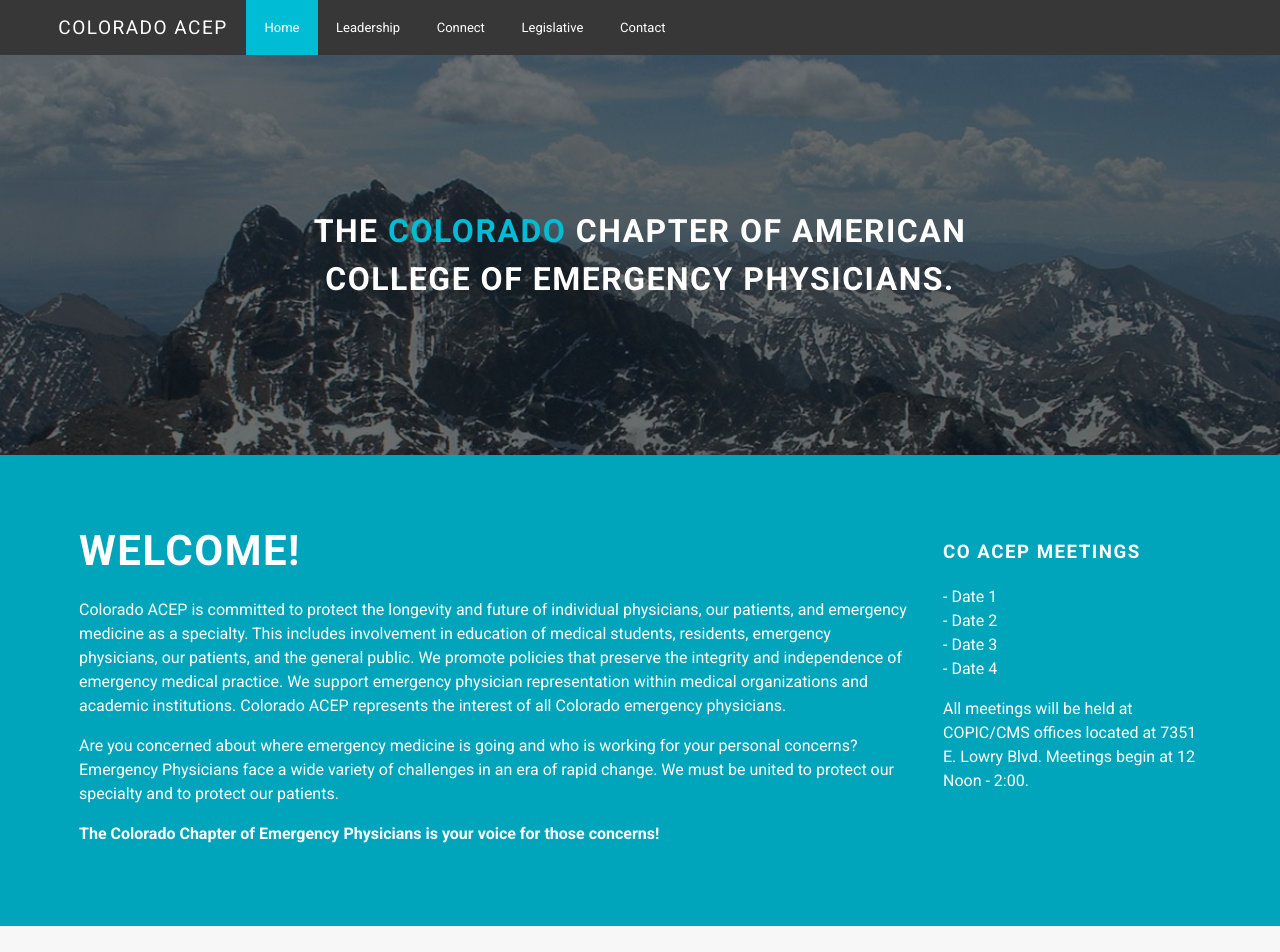
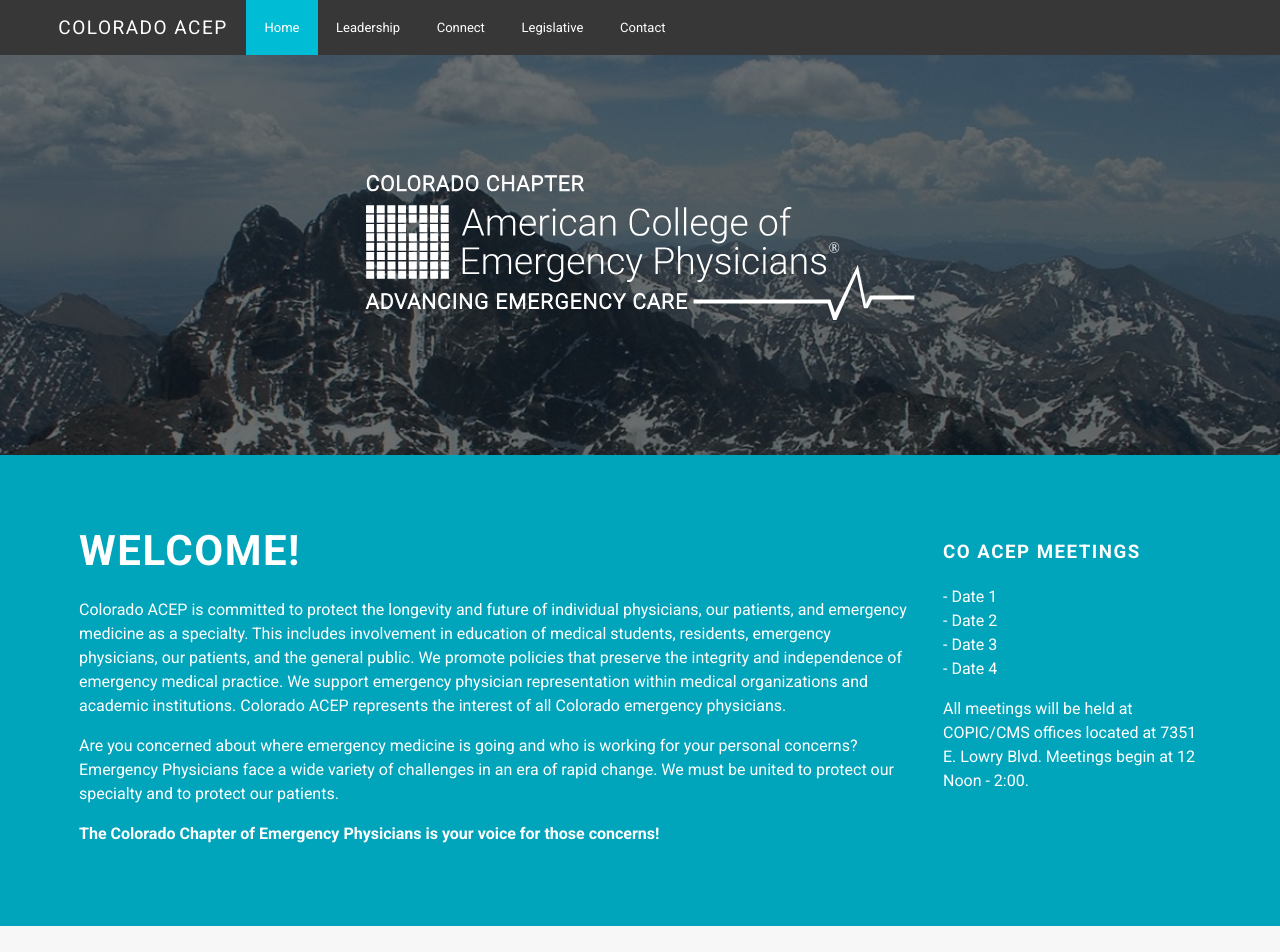
Before and after one commit to pebutler3/coacep, a Jekyll site: the page built from index.html, in a window 1280 px wide. Shown: the top 952 px of the page. Built offline with Jekyll 4.4.1, drawn with Linux system fonts in a browser that asks for light colours.

Commit message:
added new logo and styles

```diff
--- a/_includes/hero.html
+++ b/_includes/hero.html
@@ -1,3 +1,4 @@
 <section class="hero">
-  <h1>The <span>Colorado</span> Chapter of American College of Emergency Physicians.</h1>
+  <!-- <h1>The <span>Colorado</span> Chapter of American College of Emergency Physicians.</h1> -->
+  <img src="../img/logo.svg" alt="">
 </section>
--- a/_sass/2-modules/_hero.scss
+++ b/_sass/2-modules/_hero.scss
@@ -1,6 +1,5 @@
 section.hero {
   @include grid-row;
-  display: table;
   background: url(../img/hero.jpg) no-repeat center center;
   background-size: cover;
   height: 400px;
@@ -22,4 +21,13 @@
 
   }
 
+  img {
+    display: block;
+    position: relative;
+    width: 550px;
+    height: auto;
+    top: 30%;
+    margin: 0 auto;
+  }
+
 }
```
Also changed, not shown: img/logo.svg (added).
